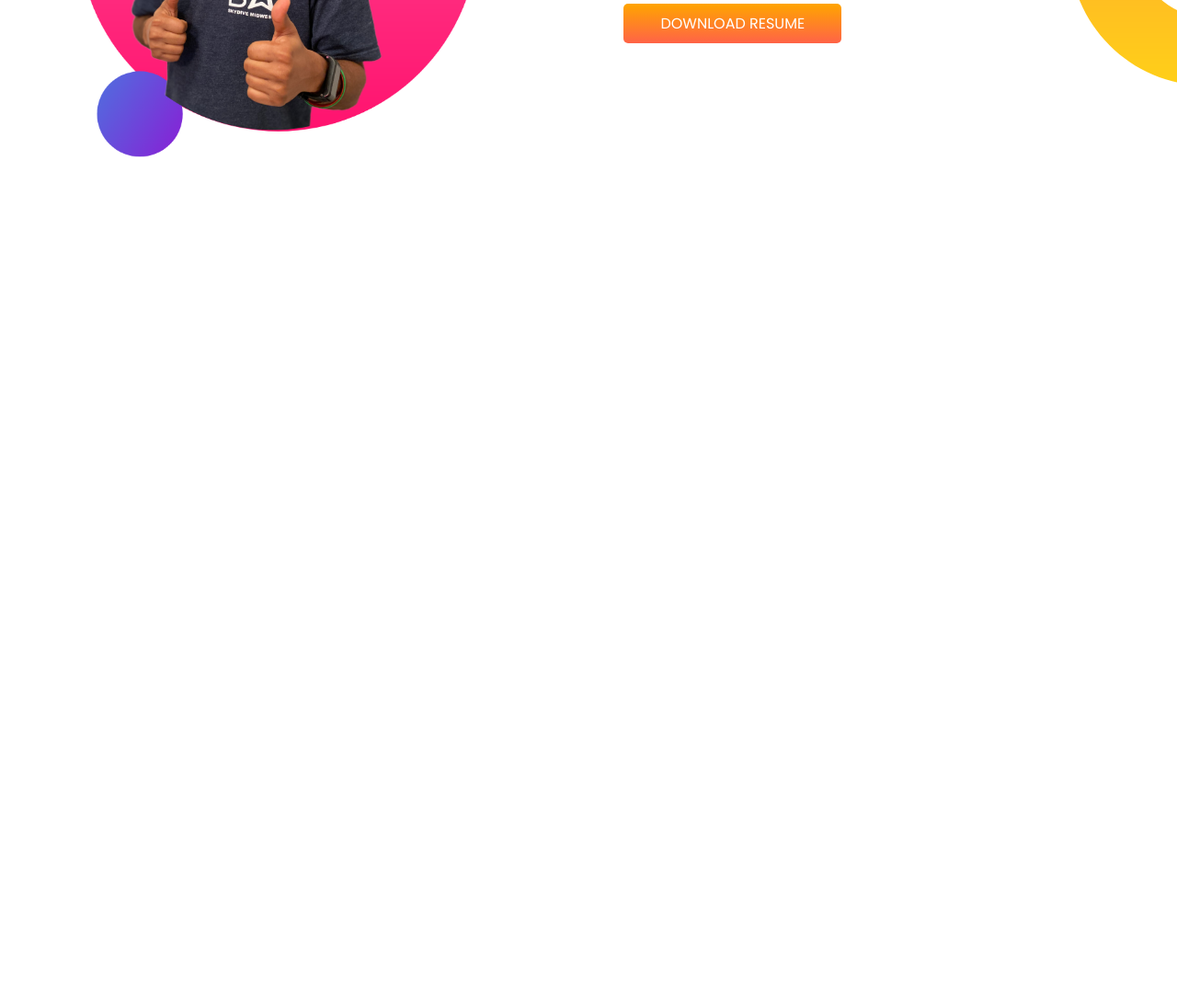
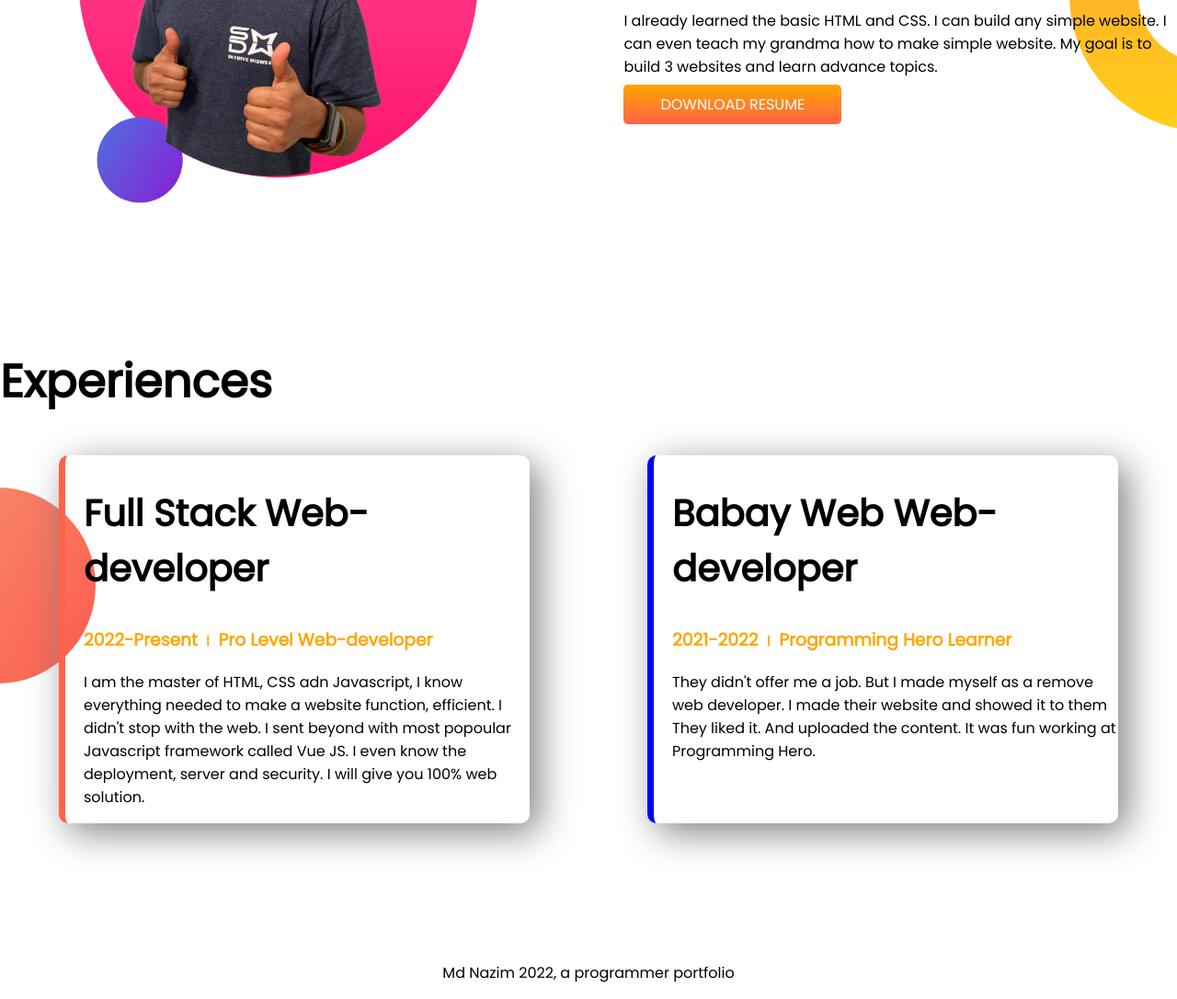
Before and after one commit to mdnazimmia/developer-portfolio, a plain HTML site: page index.html in a window 1280 px wide. Shown: the part 876-1962 px from the top of the page at 92% size. Before the commit the page ends 1154 px from the top, so only its background shows below. Drawn offline with Linux system fonts and the light colour scheme.

Commit message:
styled border and addes footer

```diff
--- a/index.html
+++ b/index.html
@@ -13,7 +13,7 @@
 </head>
 
 <body>
-    <section class="top-banner">
+    <section class="top-banner flexible-container">
         <div class="half-width">
             <h1>Welcome To</h1>
             <h1><span class="orange-color">Md Nazim</span> World!</h1>
@@ -30,7 +30,7 @@
         </div>
     </section>
 
-    <section class="dream-big">
+    <section class="dream-big flexible-container">
         <div class="half-width img">
             <img src="images/jhankar2.png" alt="">
         </div>
@@ -48,6 +48,37 @@
 
     </section>
 
+    <section class="experience-area">
+        <h1>Experiences</h1>
+        <div class="flexible-container">
+            <div id="full-stack-developer" class="experience-item">
+                <h2>Full Stack Web-developer</h2>
+                <h3 class="orange-color">2022-Present । Pro Level Web-developer</h3>
+                <p>
+                    I am the master of HTML, CSS adn Javascript, I know everything needed to make
+                    a website function, efficient. I didn't stop with the web. I sent beyond
+                    with most popoular Javascript framework called Vue JS. I even know the deployment,
+                    server and security. I will give you 100% web solution.
+                </p>
+            </div>
+            <div id="baby-web-developer" class="experience-item">
+                <h2>Babay Web Web-developer</h2>
+                <h3 class="orange-color">2021-2022 । Programming Hero Learner</h3>
+                <p>
+                    They didn't offer me a job. But I made myself as a remove
+                    web developer. I made their website and showed it to them
+                    They liked it. And uploaded the content. It was fun working at
+                    Programming Hero.
+                </p>
+            </div>
+        </div>
+
+
+    </section>
+
 </body>
+<footer>
+    <p>Md Nazim 2022, a programmer portfolio</p>
+</footer>
 
 </html>
--- a/style.css
+++ b/style.css
@@ -7,18 +7,23 @@ h1 {
     font-size: 50px;
 }
 
+h2 {
+    font-size: 40px;
+}
+
 .orange-color {
     color: orange;
 }
 
-section {
+.flexible-container {
     display: flex;
-    margin-bottom: 100px;
+    margin-bottom: 150px;
 }
 
 .half-width {
     width: 50%;
     padding-left: 3%;
+
 }
 
 .half-width img {
@@ -44,3 +49,31 @@ section {
     background-repeat: no-repeat;
     background-position: right;
 }
+
+.experience-area {
+    background-image: url(images/exp-bg.png);
+    background-repeat: no-repeat;
+    background-position: left;
+}
+
+.experience-item {
+    width: 40%;
+    margin-left: 5%;
+    margin-right: 5%;
+    padding-left: 20px;
+    border-radius: 10px;
+    box-shadow: 10px 10px 40px gray;
+
+}
+
+#full-stack-developer {
+    border-left: 7px solid tomato;
+}
+
+#baby-web-developer {
+    border-left: 7px solid blue;
+}
+
+footer p {
+    text-align: center;
+}
```
